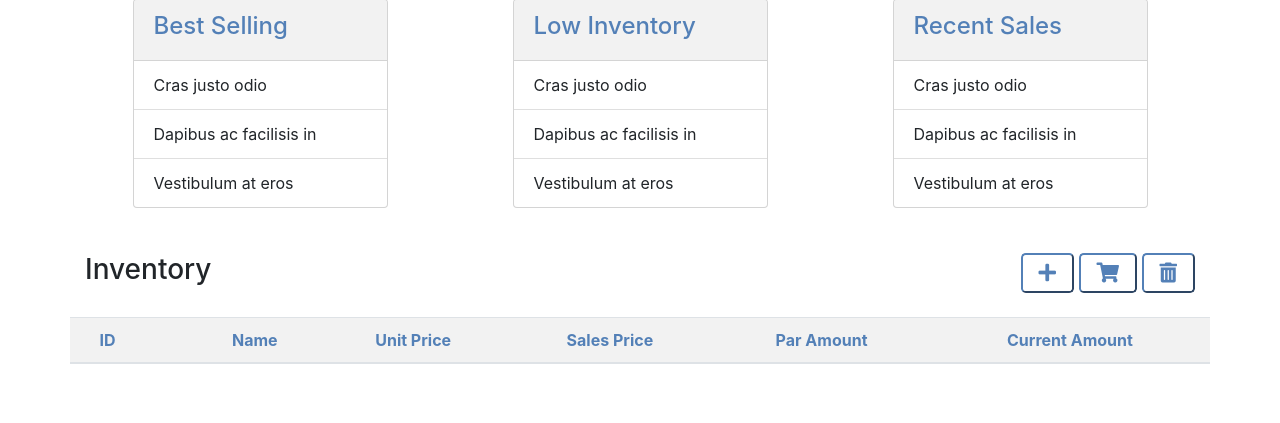
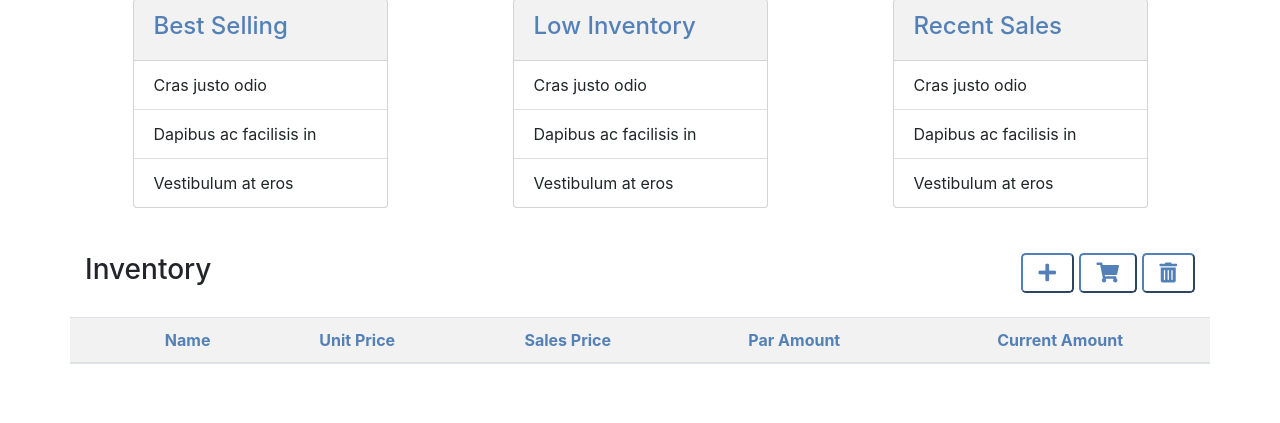
Before and after one commit to quinnmicha/Capstone, a PHP site: page /manager_home.php in a window 1280 px wide. Shown: the part 251-674 px from the top of the page. Run offline with PHP 8.4, Linux system fonts and the light colour scheme; the visitor is signed in with stand-in values (Sample User, id 1); data that the repository does not hold is empty; some libraries are stand-ins or nearby versions.

Commit message:
Slight adjustment to table

```diff
--- a/InventoryManager/manager_home.php
+++ b/InventoryManager/manager_home.php
@@ -193,16 +193,14 @@ else{
         <table class="table" id="invTable">
                 <thead class="thead-light-blue">
                     <tr>
-                        <th style="text-align: center;">ID</th>
+                        <th style="text-align: center; display:none;">ID</th>
                         <th></th>
                         <th>Name</th>
                         <th>Unit Price</th>
                         <th>Sales Price</th>
                         <th>Par Amount</th>
                         <th>Current Amount</th>
-                        <th id="numSelectTh">
-
-                        </th>
+                        <th id="numSelectTh">Purchase Amount</th>
                         <th id="delSelectTh">
 
                         </th>
@@ -213,7 +211,6 @@ else{
 
                 <?php foreach ($inventory as $item): ?>
                     <tr>
-                        <td><?php echo $item['idItem'] ?></td>
                         <td><input type="hidden" name="i-d" value="<?php echo $item['idItem'] ?>" /></td>
                         <td style="text-align: left;">
                             <!-- Trigger the modal with a button -->
```
